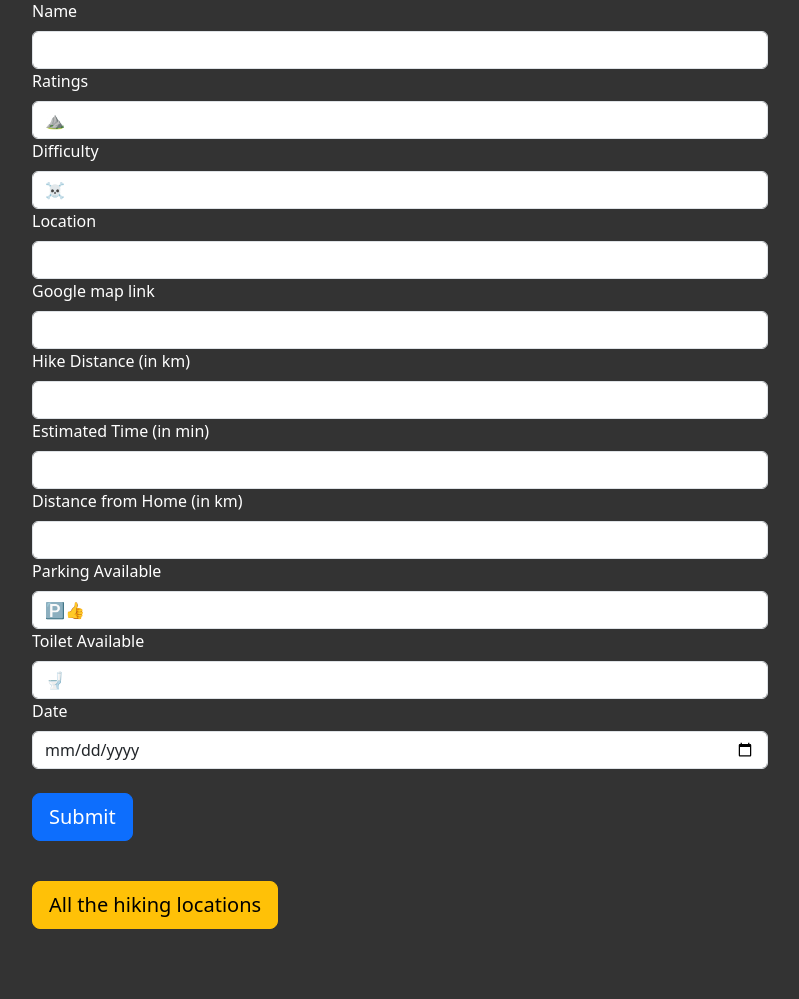
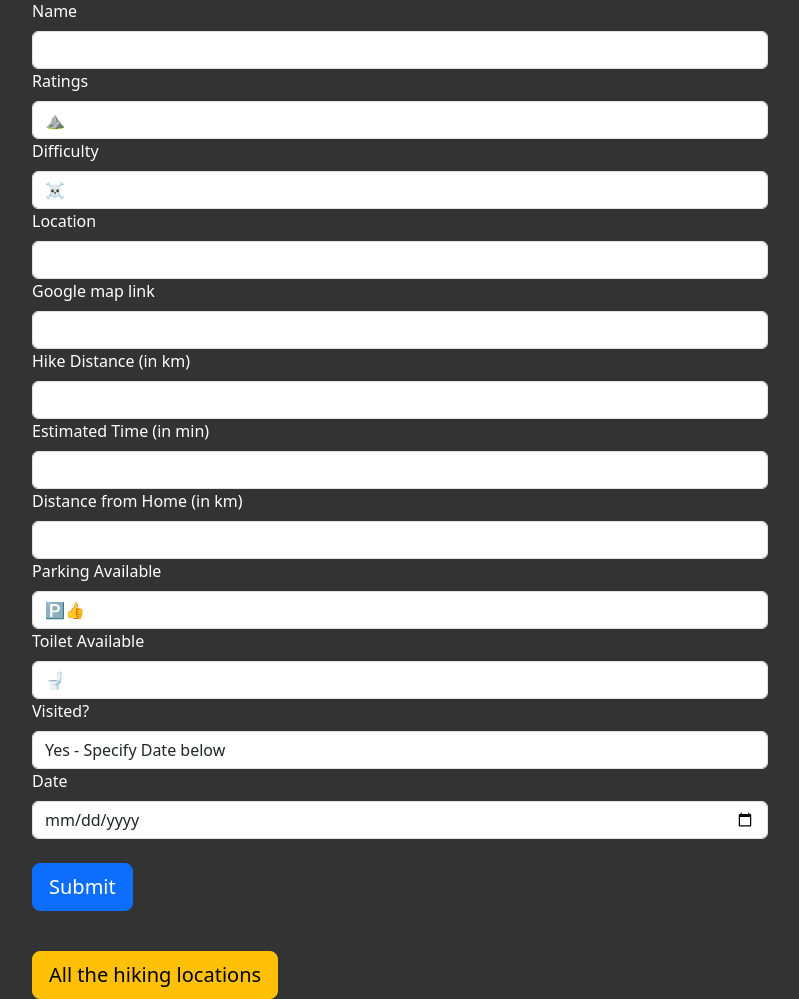
Before and after one commit to LegradiK/cafe_wifi_flask_bootstrap5, a Flask app: page /add in a window 1280 px wide. Shown: the part 81-1080 px from the top of the page, without its empty margins (50-849 px from the left). Before the commit the page ends 1010 px from the top, so only its background shows below. Run offline with Flask 3, Linux system fonts and the light colour scheme; some libraries are stand-ins or nearby versions.

Commit message:
updated data in .csv file, adding visited? area

```diff
--- a/main.py
+++ b/main.py
@@ -2,7 +2,7 @@ from flask import Flask, render_template, redirect, url_for
 from flask_bootstrap import Bootstrap5
 from flask_wtf import FlaskForm
 from wtforms import StringField, SubmitField, SelectField, FloatField, IntegerField, DateField
-from wtforms.validators import DataRequired, URL
+from wtforms.validators import DataRequired, URL, Optional
 import pandas as pd
 import os
 
@@ -24,7 +24,16 @@ class HikingForm(FlaskForm):
     home_distance = FloatField('Distance from Home (in km)', validators=[DataRequired()])
     parking = SelectField('Parking Available', choices=[('🅿️👍','🅿️👍'),('🅿️💸','🅿️💸'),('🚫','🚫')])
     toilet = SelectField('Toilet Available', choices=[('🚽','🚽'),('💩','💩')])
-    date = DateField('Date', format='%Y-%m-%d')
+    date_visited = SelectField(
+        'Visited?',
+        choices=[
+            ('Yes', 'Yes - Specify Date below'),
+            ('Yes - No date', 'Yes - No date'),
+            ('Not Yet', 'Not Yet')
+        ],
+        default='known'
+    )
+    date = DateField('Date', format='%Y-%m-%d', validators=[Optional()])
 
     submit = SubmitField('Submit')
 
@@ -40,6 +49,11 @@ def home():
 def add():
     form = HikingForm()
     if form.validate_on_submit():
+        if form.date_visited.data == "Yes":
+            hike_date = form.date.data
+        else:
+            hike_date = "🙅🏻"
+
         new_data = {
             'Name': form.name.data,
             'Ratings': form.ratings.data,
@@ -51,8 +65,10 @@ def add():
             'Distance from Home (in km)': form.home_distance.data,
             'Parking Available': form.parking.data,
             'Toilets Available': form.toilet.data,
-            'Date': form.date.data
+            'Visited?': form.date_visited.data,
+            'Date': hike_date
         }
+
         dataframe = pd.read_csv(CSV_FORM)
         new_data_df = pd.DataFrame([new_data])
         # Append new data to the DataFrame
--- a/templates/add.html
+++ b/templates/add.html
@@ -61,6 +61,10 @@
         {{ form.toilet.label(class="form-label") }}
         {{ form.toilet(class="form-control") }}
       </div>
+      <div class="form-group">
+        {{ form.date_visited.label(class="form-label") }}
+        {{ form.date_visited(class="form-control") }}
+      </div>
       <div class="form-group" id="date-picker">
         {{ form.date.label(class="form-label") }}
         {{ form.date(class="form-control", id="date-picker-input", value=form.date.data.strftime('%Y-%m-%d') if form.date.data else '') }}
```
Also changed, not shown: hiking-data.csv (+4 -6 lines).
